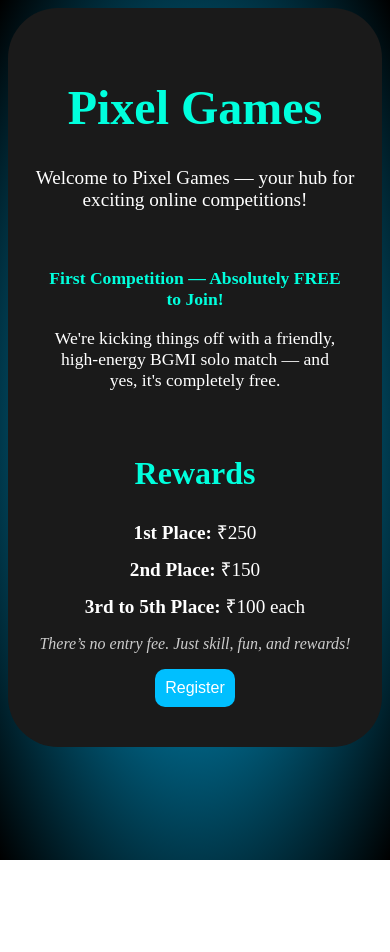
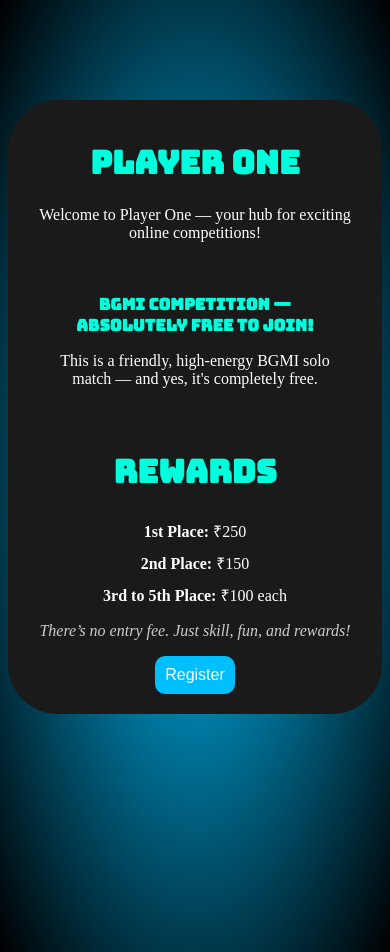
Before and after one commit to varanasipranav/varanasipranav-Playerone, a React (Create React App) app: page / in a window 390 px wide. Before the commit the page ends 860 px from the top, so only its background shows below. Built offline with nearby package versions, Linux system fonts and the light colour scheme.

Commit message:
commit 19-06-25

```diff
--- a/package.json
+++ b/package.json
@@ -14,7 +14,7 @@
     "web-vitals": "^2.1.4"
   },
   "scripts": {
-    "start": "react-scripts start",
+    "start": "BROWSER=none react-scripts start",
     "build": "react-scripts build",
     "test": "react-scripts test",
     "eject": "react-scripts eject"
--- a/public/index.html
+++ b/public/index.html
@@ -2,14 +2,15 @@
 <html lang="en">
   <head>
     <meta charset="utf-8" />
-    <link rel="icon" href="%PUBLIC_URL%/favicon.ico" />
+    <link rel="icon" href="%PUBLIC_URL%/logo.png" />
     <meta name="viewport" content="width=device-width, initial-scale=1" />
     <meta name="theme-color" content="#000000" />
     <meta
       name="description"
       content="Web site created using create-react-app"
     />
-    <link rel="apple-touch-icon" href="%PUBLIC_URL%/logo192.png" />
+    <link rel="apple-touch-icon" href="%PUBLIC_URL%/logo.png" />
+    <link href='https://fonts.googleapis.com/css?family=Bungee' rel='stylesheet'>
     <!--
       manifest.json provides metadata used when your web app is installed on a
       user's mobile device or desktop. See https://developers.google.com/web/fundamentals/web-app-manifest/
@@ -24,7 +25,7 @@
       work correctly both with client-side routing and a non-root public URL.
       Learn how to configure a non-root public URL by running `npm run build`.
     -->
-    <title>React App</title>
+    <title>Player One</title>
   </head>
   <body>
     <noscript>You need to enable JavaScript to run this app.</noscript>
--- a/src/App.js
+++ b/src/App.js
@@ -4,6 +4,7 @@
 import './App.css';
 import Form from './Form';
 import Landing from './Landing';
+import Rules from './Rules';
 
 function App() {
   return (
@@ -11,6 +12,7 @@
     <Router>
     <Routes>
       <Route path='/' element={<Landing/>}/>
+      <Route path='/rules' element={<Rules/>}/>
       <Route path="/register" element={<Form/>} />
 
       </Routes>
--- a/src/Form.css
+++ b/src/Form.css
@@ -141,3 +141,15 @@
       opacity: 0;
     }
   }
+
+@media (max-width: 600px) {
+  .form {
+    max-width: 90%;
+    padding: 20px;
+  }
+
+  .flex {
+    flex-direction: column;
+    gap: 10px;
+  }
+}
--- a/src/Form.jsx
+++ b/src/Form.jsx
@@ -19,55 +19,122 @@
 
   const handleSubmit = (e) => {
     e.preventDefault();
-    console.log(formData);
 
-    const scriptURL = 'https://script.google.com/macros/s/AKfycbyq9UCbgqJq1LV7flfJyV1HxhpFkDkvWeVQ9eaoPimmX7jNIh7lvGQ5Lu3c2cswLRd7Pw/exec';
+    // Basic validation checks
+    if (!formData.name.trim()) {
+      alert('Name cannot be empty.');
+      return;
+    }
 
-    fetch(scriptURL, {
+    // Email format validation
+    const emailRegex = /.+@.+/;
+    if (!emailRegex.test(formData.email)) {
+      alert('Please enter a valid email address.');
+      return;
+    }
+
+    // WhatsApp number validation (exactly 10 digits)
+    const whatsappRegex = /^\d{10}$/;
+    if (!whatsappRegex.test(formData.whatsapp)) {
+      alert('WhatsApp number must be exactly 10 digits.');
+      return;
+    }
+
+    // If all validations pass, proceed with form submission
+    const googleFormURL = 'https://docs.google.com/forms/d/e/1FAIpQLScP2snRBTRghgwwspXbAUGBAUjqpKNEI-zi01S1rL87IbWpyA/formResponse';
+
+    const data = new FormData();
+    data.append('entry.545003216', formData.ign);        // In-Game Name
+    data.append('entry.114428379', formData.igid);       // In-Game ID
+    data.append('entry.1936596211', formData.email);     // Email
+    data.append('entry.965818943', formData.whatsapp);   // WhatsApp Number
+    data.append('entry.610761749', formData.name);       // Name
+
+    fetch(googleFormURL, {
       method: 'POST',
-      headers: {
-        'Content-Type': 'application/json', // Change content type to application/json
-      },
-      body: JSON.stringify(formData), // Send data as JSON string
-    })
-      .then(res => res.json())
-      .then(response => {
-        console.log(response);
-        alert("Form submitted successfully!");
-        setFormData({ ign: '', igid: '', email: '', whatsapp: '', name: '' });
-      })
-      .catch(error => {
-        alert("Submission failed");
-        console.error("Error:", error);
+      mode: 'no-cors',
+      body: data
+    }).then(() => {
+      alert('✅ Submitted');
+      setFormData({
+        ign: '',
+        igid: '',
+        email: '',
+        whatsapp: '',
+        name: ''
       });
+    }).catch((error) => {
+      console.error('❌ Error!', error.message);
+    });
   };
+
   return (
     <div className='formdiv'>
       <form className="form" onSubmit={handleSubmit}>
-        <h2 className='Registration-Heading'>Pixel Gaming</h2>
+        <h2 className='Registration-Heading'>Player One</h2>
         <p className="title">Register</p>
         <div className="flex">
           <label>
-            <input className="input" type="text" name="ign" value={formData.ign} onChange={handleChange} required />
+            <input
+              className="input"
+              type="text"
+              name="ign"
+              value={formData.ign}
+              onChange={handleChange}
+              required
+            />
             <span>In-Game Name</span>
           </label>
+
           <label>
-            <input className="input" type="text" name="igid" value={formData.igid} onChange={handleChange} required />
+            <input
+              className="input"
+              type="text"
+              name="igid"
+              value={formData.igid}
+              onChange={handleChange}
+              required
+            />
             <span>In-Game ID</span>
           </label>
         </div>
+
         <label>
-          <input className="input" type="email" name="email" value={formData.email} onChange={handleChange} required />
+          <input
+            className="input"
+            type="email"
+            name="email"
+            value={formData.email}
+            onChange={handleChange}
+            required
+          />
           <span>Email</span>
         </label>
+
         <label>
-          <input className="input" type="number" name="whatsapp" value={formData.whatsapp} onChange={handleChange} required />
+          <input
+            className="input"
+            type="number"
+            name="whatsapp"
+            value={formData.whatsapp}
+            onChange={handleChange}
+            required
+          />
           <span>WhatsApp Number</span>
         </label>
+
         <label>
-          <input className="input" type="text" name="name" value={formData.name} onChange={handleChange} required />
+          <input
+            className="input"
+            type="text"
+            name="name"
+            value={formData.name}
+            onChange={handleChange}
+            required
+          />
           <span>Name</span>
         </label>
+
         <button className="submit" type="submit">Submit</button>
       </form>
     </div>
--- a/src/Landing.css
+++ b/src/Landing.css
@@ -8,6 +8,7 @@
     background-color: #1a1a1a;
     border-radius: 50px;
     color: white;
+    margin-top: 100px;
   }
 
   h1 {
@@ -65,3 +66,22 @@
     font-size: 1rem;
     color: #aaa;
   }
+
+@media (max-width: 600px) {
+ .container {
+ padding: 20px;
+ }
+
+ h1 {
+ font-size: 2rem;
+ }
+
+ .intro,
+ .details {
+ font-size: 1rem;
+ }
+
+ .rewards li {
+ font-size: 1rem;
+ }
+}
--- a/src/Landing.jsx
+++ b/src/Landing.jsx
@@ -5,19 +5,19 @@
 export default function Landing(){
     const navigate=useNavigate()
     function handleregistration(){
-        navigate('/register');
+        navigate('/rules');
     }
     return(
         <>
 
 
   <div class="container">
-    <h1 className='Registration-Heading'>Pixel Games</h1>
-    <p class="intro">Welcome to Pixel Games — your hub for exciting online competitions!</p>
+    <h1 className='Registration-Heading'>Player One</h1>
+    <p class="intro">Welcome to Player One — your hub for exciting online competitions!</p>
 
     <div class="details">
-      <p className='Registration-Heading'><strong>First Competition — Absolutely FREE to Join!</strong></p>
-      <p>We're kicking things off with a friendly, high-energy BGMI solo match — and yes, it's completely free.</p>
+      <p className='Registration-Heading'><strong>BGMI Competition — Absolutely FREE to Join!</strong></p>
+      <p>This is a friendly, high-energy BGMI solo match — and yes, it's completely free.</p>
     </div>
     <div class="rewards">
       <h2 className='Registration-Heading'>Rewards</h2>
--- /dev/null
+++ b/src/Rules.jsx
@@ -0,0 +1,30 @@
+import { useNavigate } from "react-router-dom"
+
+export default function Rules(){
+    const navigate=useNavigate();
+    function handlenext(){
+        navigate('/register')
+    }
+    return(
+        <>
+
+
+    <div class="container">
+    <h1 className='Registration-Heading'>Rules</h1>
+
+
+<h2>RULES & INFO</h2>
+  <p><strong>Game Time:</strong> Saturday, 21-06-22 at 9:00 PM</p>
+  <p><strong>Join 10 minutes before</strong> the match for smooth access</p>
+  <p><strong>Provide your exact In-Game Name and In-Game ID</strong> — this is important for validation</p>
+  <p><strong>Double-check your WhatsApp number</strong> — Game Room details will be sent there</p>
+  <p><strong>Take a screenshot</strong> at the end of the game and send it to the WhatsApp number from which you got the room code</p>
+
+  <p class="note">Thank you for joining and good luck!</p>
+
+  <button onClick={handlenext} className="register-button">Next</button>
+  </div>
+        </>
+    )
+
+}
```
Also changed, not shown: public/logo.png (added).
